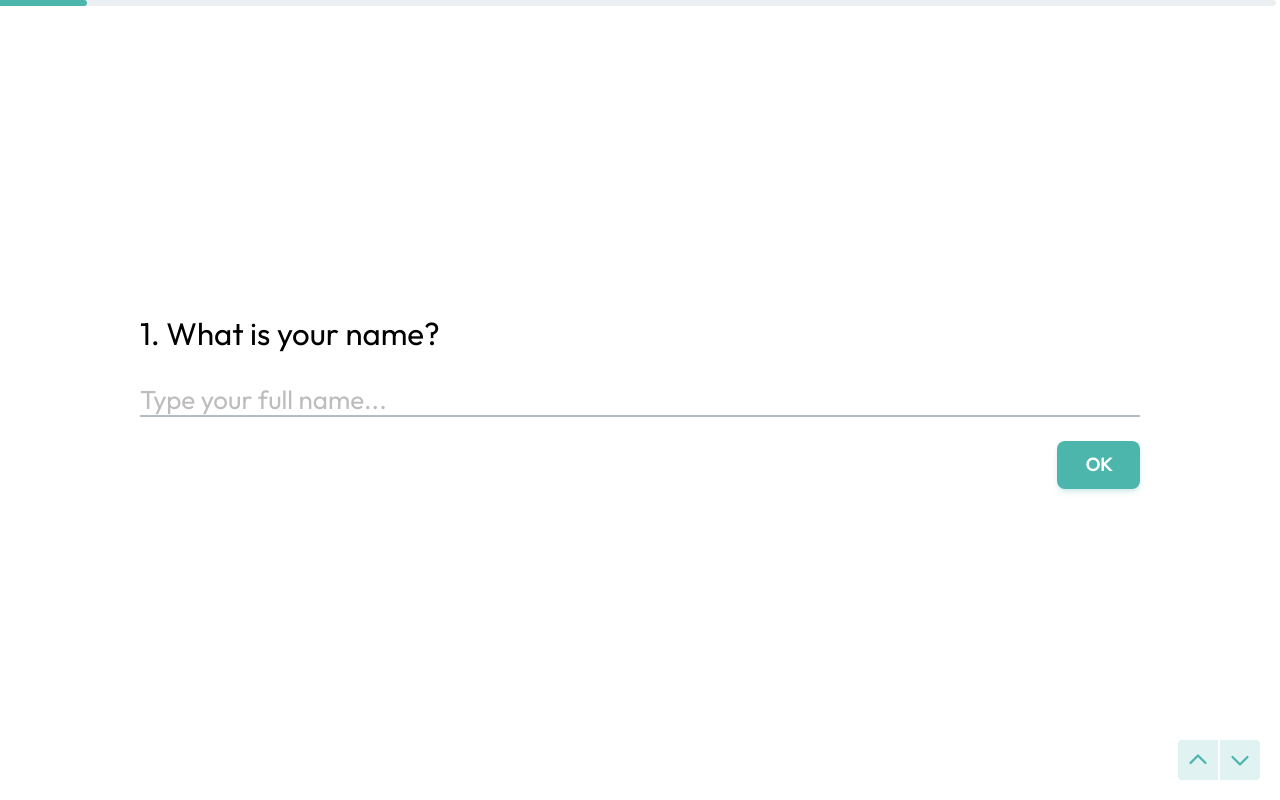
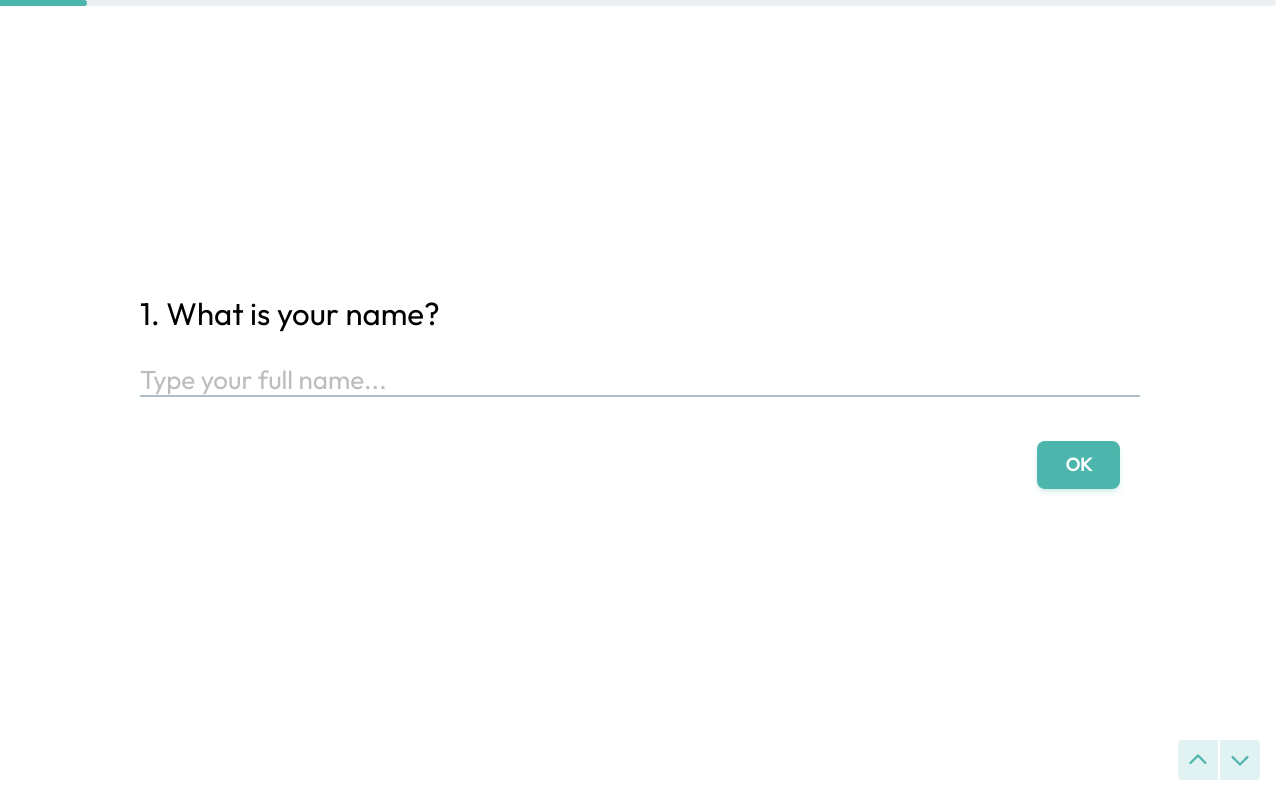
Before and after one commit to sidewalk-survey/sidewalk-survey.github.io, a React (Create React App) app: page / in a window 1280 px wide. Both pictures are taken after a click on the button "START". Built offline with nearby package versions, Linux system fonts and the light colour scheme.

Commit message:
fix button

```diff
--- a/src/components/CheckboxQuestion.js
+++ b/src/components/CheckboxQuestion.js
@@ -26,7 +26,6 @@ const CheckboxQuestion = ({ questionText, instructionText, options, selectedOpti
                         placeholder="Please specify"
                         value={customValue}
                         onChange={handleCustomChange}
-                        style={{ marginTop: '8px', display: 'block' }}
                     />
                 )}
             </div>
--- a/src/components/TextQuestion.css
+++ b/src/components/TextQuestion.css
@@ -33,6 +33,8 @@
     display: flex;
     justify-content: flex-end;
     gap: 0.75rem;
+    margin-top: 'auto';
+    padding: 20px;
   }
 
   .question-input-group input {
```
